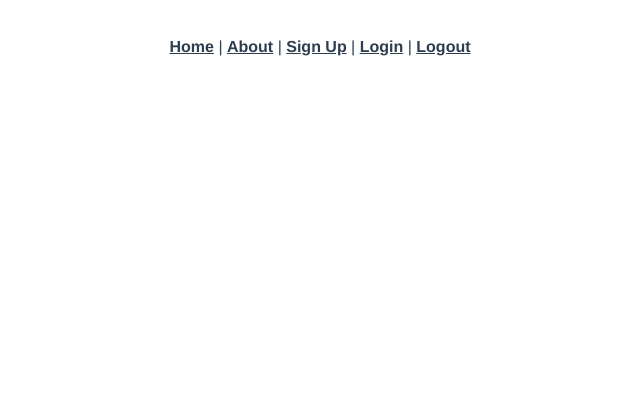
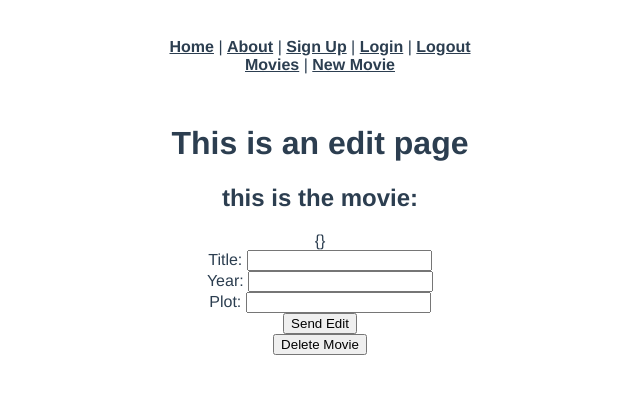
Before and after one commit to jonathonahn/movie-vue-app, a Vue app: page /movies/1/edit in a window 1280 px wide. Shown: the top 394 px of the page, without its empty margins (320-960 px from the left). Built offline with nearby package versions, Linux system fonts and the light colour scheme; no server answers.

Commit message:
adds restful routes for movies (index, create, show, update, destroy)

```diff
--- a/src/App.vue
+++ b/src/App.vue
@@ -7,6 +7,8 @@
       <router-link to="/login">Login</router-link> |
       <router-link to="/logout">Logout</router-link>
       <br />
+      <router-link to="/movies">Movies</router-link> |
+      <router-link to="/moviesnew">New Movie</router-link>
     </div>
     <router-view />
   </div>
--- a/src/main.js
+++ b/src/main.js
@@ -1,6 +1,10 @@
 import Vue from "vue";
 import App from "./App.vue";
 import router from "./router";
+import axios from "axios";
+
+axios.defaults.baseURL =
+  process.env.NODE_ENV === "development" ? "http://localhost:3000" : "/";
 
 Vue.config.productionTip = false;
 
--- a/src/router/index.js
+++ b/src/router/index.js
@@ -4,6 +4,10 @@ import Home from "../views/Home.vue";
 import Signup from "../views/Signup.vue";
 import Login from "../views/Login.vue";
 import Logout from "../views/Logout.vue";
+import MoviesIndex from "../views/MoviesIndex.vue";
+import MoviesNew from "../views/MoviesNew.vue";
+import MoviesShow from "../views/MoviesShow.vue";
+import MoviesEdit from "../views/MoviesEdit.vue";
 
 Vue.use(VueRouter);
 
@@ -37,6 +41,26 @@ const routes = [
     name: "logout",
     component: Logout,
   },
+  {
+    path: "/movies",
+    name: "moviesindex",
+    component: MoviesIndex,
+  },
+  {
+    path: "/moviesnew",
+    name: "moviesnew",
+    component: MoviesNew,
+  },
+  {
+    path: "/movies/:id",
+    name: "moviesshow",
+    component: MoviesShow,
+  },
+  {
+    path: "/movies/:id/edit",
+    name: "moviesedit",
+    component: MoviesEdit,
+  },
 ];
 
 const router = new VueRouter({
--- /dev/null
+++ b/src/views/MoviesEdit.vue
@@ -0,0 +1,57 @@
+<template>
+  <div class="movies-edit">
+    <h1>{{ message }}</h1>
+    <h2>this is the movie:</h2>
+    <div>{{ movie }}</div>
+    Title: <input type="text" v-model="editMovieParams.title" />
+    <br />
+    Year: <input type="text" v-model="editMovieParams.year" />
+    <br />
+    Plot: <input type="text" v-model="editMovieParams.plot" />
+    <br />
+    <button v-on:click="updateMovie()">Send Edit</button>
+    <br />
+    <button v-on:click="deleteMovie()">Delete Movie</button>
+  </div>
+</template>
+
+<script>
+import axios from "axios";
+export default {
+  data: function () {
+    return {
+      message: "This is an edit page",
+      movie: {},
+      editMovieParams: {},
+      errors: [],
+    };
+  },
+  created: function () {
+    axios.get(`/movies/${this.$route.params.id}`).then((response) => {
+      console.log(response.data);
+      this.movie = response.data;
+    });
+  },
+  methods: {
+    updateMovie: function () {
+      axios
+        .patch(`/movies/${this.movie.id}`, this.editMovieParams)
+        .then((response) => {
+          console.log(response.data);
+          this.$router.push(`/movies/${response.data.id}`);
+        })
+        .catch((error) => {
+          this.errors = error.response.data.errors;
+        });
+    },
+    deleteMovie: function () {
+      if (confirm("Are you sure you want to delete this movie?")) {
+        axios.delete(`/movies/${this.movie.id}`).then((response) => {
+          console.log(response.data);
+          this.$router.push("/movies");
+        });
+      }
+    },
+  },
+};
+</script>
--- /dev/null
+++ b/src/views/MoviesIndex.vue
@@ -0,0 +1,38 @@
+<template>
+  <div class="movies-index">
+    <h1>{{ message }}</h1>
+    <div v-for="movie in movies" v-bind:key="movie.id">
+      <h2>{{ movie.title }}</h2>
+      <p>{{ movie.year }}</p>
+      <p>{{ movie.plot }}</p>
+      <br />
+      <router-link :to="`/movies/${movie.id}`">Go to movie</router-link>
+    </div>
+  </div>
+</template>
+
+<script>
+import axios from "axios";
+export default {
+  data: function () {
+    return {
+      message: "Movies",
+      movies: [],
+    };
+  },
+  created: function () {
+    this.indexMovies();
+  },
+  methods: {
+    indexMovies: function () {
+      axios.get("/movies").then((response) => {
+        this.movies = response.data;
+      });
+    },
+    showPost: function () {
+      //asdf
+      <router-link to="/moviesnew">New Movie</router-link>;
+    },
+  },
+};
+</script>
--- /dev/null
+++ b/src/views/MoviesNew.vue
@@ -0,0 +1,47 @@
+<template>
+  <div class="movies-new">
+    <!-- aasdf -->
+    Title (required): <input type="text" v-model="newMovieParams.title" />
+    <br />
+    Year (optional): <input type="text" v-model="newMovieParams.year" />
+    <br />
+    Plot (optional): <input type="text" v-model="newMovieParams.plot" />
+    <br />
+    <button v-on:click="createMovie()">Submit</button>
+    <br />
+    <p v-if="!(errors.length === 0)">{{ errors }}</p>
+  </div>
+</template>
+
+<script>
+import axios from "axios";
+export default {
+  data: function () {
+    return {
+      newMovieParams: {},
+      errors: [],
+    };
+  },
+  created: function () {},
+  methods: {
+    createMovie: function () {
+      this.errors = [];
+      var params = this.newMovieParams;
+      axios
+        .post("/movies", params)
+        .then((response) => {
+          console.log(response);
+          this.newMovieParams.title = "";
+          this.newMovieParams.year = 0;
+          this.newMovieParams.plot = "";
+        })
+        .catch((error) => {
+          console.log(error.response.data.errors);
+          this.errors = error.response.data.errors;
+        });
+    },
+  },
+};
+</script>
+
+<style></style>
--- /dev/null
+++ b/src/views/MoviesShow.vue
@@ -0,0 +1,35 @@
+<template>
+  <div class="movies-show">
+    <h1>{{ message }}</h1>
+    <h2>this is the movie:</h2>
+    <div>{{ movie.title }}</div>
+    <p>{{ movie.year }}</p>
+    <p>{{ movie.plot }}</p>
+    <br />
+    <router-link :to="`/movies/${movie.id}/edit`">Edit</router-link>
+  </div>
+</template>
+
+<script>
+import axios from "axios";
+export default {
+  data: function () {
+    return {
+      message: "This is a show page",
+      movie: {},
+    };
+  },
+  created: function () {
+    this.showMovie();
+  },
+  methods: {
+    showMovie: function () {
+      axios
+        .get(`http://localhost:3000/movies/${this.$route.params.id}`)
+        .then((response) => {
+          this.movie = response.data;
+        });
+    },
+  },
+};
+</script>
```
